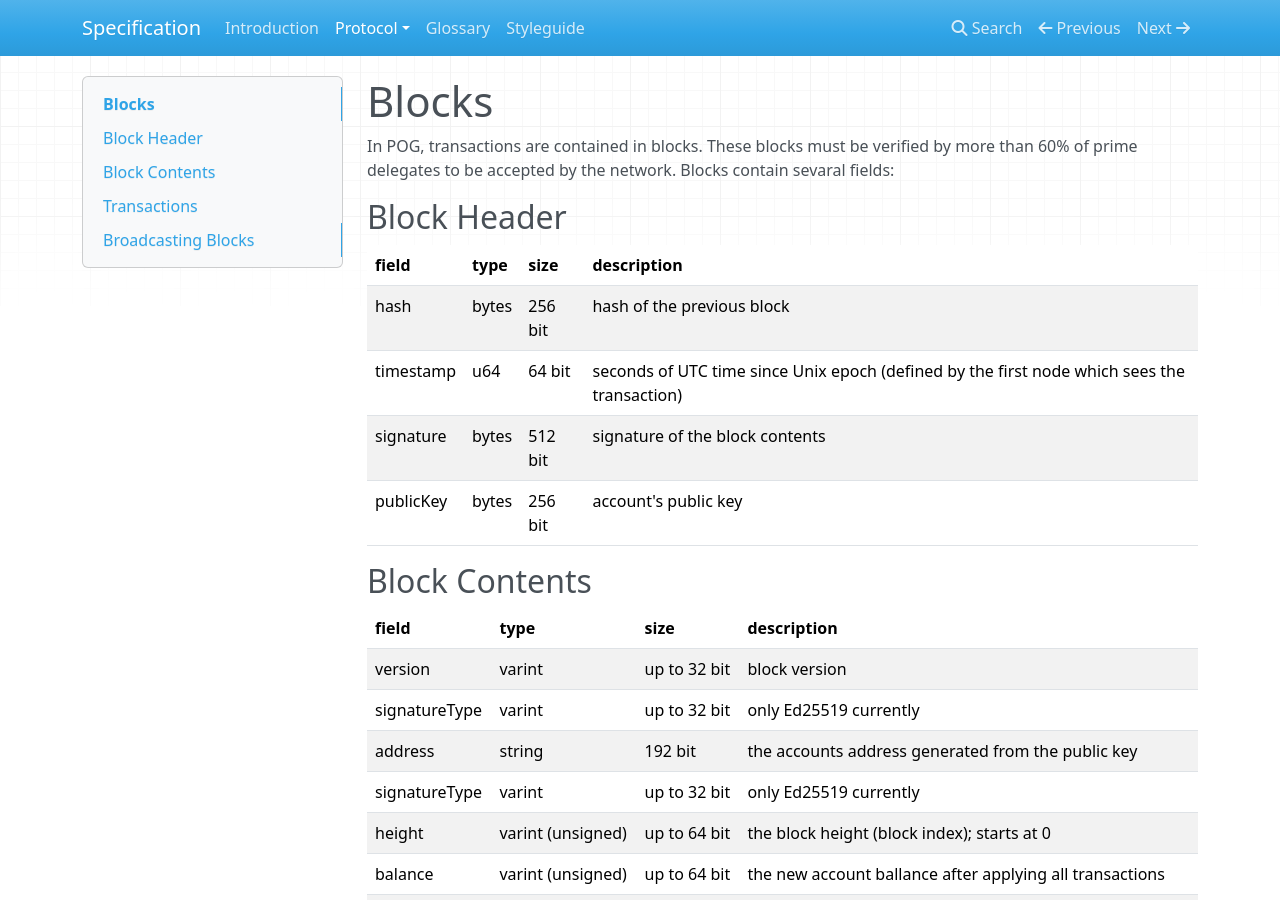
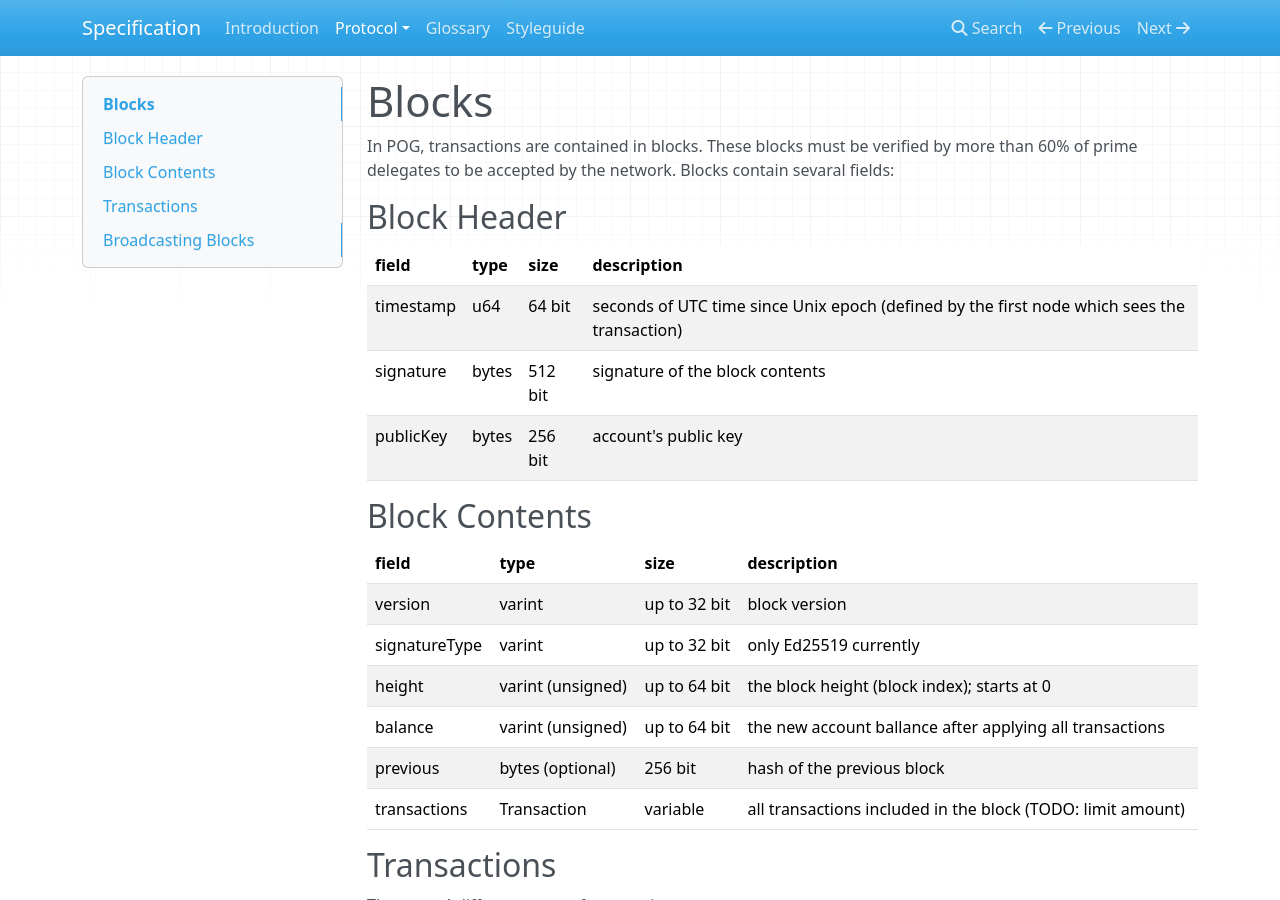
Before and after one commit to pognetwork/specification, an MkDocs documentation site: the page built from specification/protocol/transactions/blocks.md, in a window 1280 px wide and 900 px high. Built offline with MkDocs 1.6.1, drawn with Linux system fonts in a browser that asks for light colours; nearby versions of some CDN libraries.

Commit message:
Removed unnecessary data
- removed duplicate SignatureType
- removed previous block hash
- removed address in block contents

```diff
--- a/specification/protocol/transactions/blocks.md
+++ b/specification/protocol/transactions/blocks.md
@@ -7,7 +7,6 @@ Blocks contain sevaral fields:
 
 | field     | type  | size    | description                                                                                 |
 | --------- | ----- | ------- | ------------------------------------------------------------------------------------------- |
-| hash      | bytes | 256 bit | hash of the previous block                                                                  |
 | timestamp | u64   | 64 bit  | seconds of UTC time since Unix epoch (defined by the first node which sees the transaction) |
 | signature | bytes | 512 bit | signature of the block contents                                                             |
 | publicKey | bytes | 256 bit | account's public key                                                                        |
@@ -17,8 +16,6 @@ Blocks contain sevaral fields:
 | field         | type              | size         | description                                                 |
 | ------------- | ----------------- | ------------ | ----------------------------------------------------------- |
 | version       | varint            | up to 32 bit | block version                                               |
-| signatureType | varint            | up to 32 bit | only Ed25519 currently                                      |
-| address       | string            | 192 bit      | the accounts address generated from the public key          |
 | signatureType | varint            | up to 32 bit | only Ed25519 currently                                      |
 | height        | varint (unsigned) | up to 64 bit | the block height (block index); starts at 0                 |
 | balance       | varint (unsigned) | up to 64 bit | the new account ballance after applying all transactions    |
```
